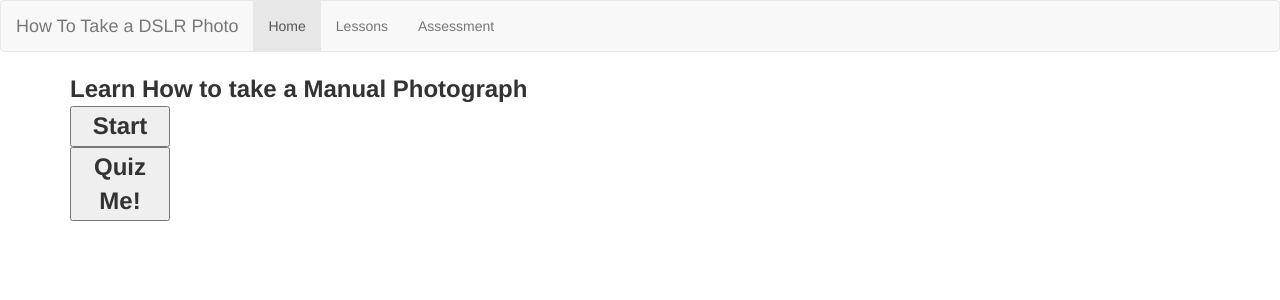
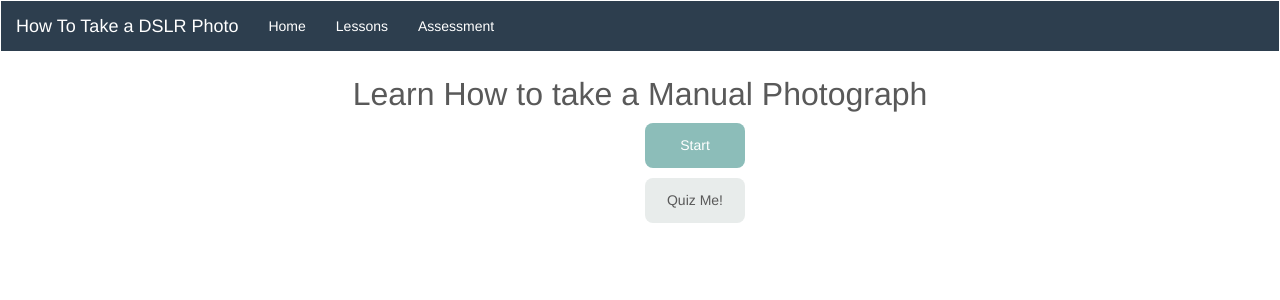
Before and after one commit to shivanipatel16/photography-website, a Flask app: page / in a window 1280 px wide. Shown: the top 300 px of the page. Run offline with Flask 2, Linux system fonts and the light colour scheme; some libraries are stand-ins or nearby versions.

Commit message:
added some styling

```diff
--- a/static/home.css
+++ b/static/home.css
@@ -1,8 +1,58 @@
 .title {
-  font-weight: bold;
-  font-size: x-large;
+  text-align: center;
+  font-weight: 500;
+  font-size: xx-large;
+  color: #595959;
 }
 
-button {
+.button1 {
+  color: white;
+  background-color: #8cbdb9;
   width: 100px;
+  height: 45px;
+  margin: 5px;
+  position:relative;
+  left:50%;
+  border: none;
+  border-radius: 8px;
 }
+
+.button2 {
+  color: #595959;
+  background-color: #e8eceb;
+  width: 100px;
+  height: 45px;
+  margin: 5px;
+  text-align: center;
+  position:relative;
+  left:50%;
+  border: none;
+  border-radius: 8px;
+}
+
+.container-fluid {
+  background-color: #2d3e4e;
+}
+
+ul {
+  background-color: #2d3e4e;
+  color: white;
+}
+
+a {
+  color: white;
+}
+.navbar-brand:hover {
+  none;
+}
+
+.navbar-text {
+  color: white;
+  margin: 0px;
+}
+/* ul:hover {
+  background-color: #8cbdb9;
+} */
+.active {
+  color: #8cbdb9;
+}
--- a/static/home.js
+++ b/static/home.js
@@ -7,4 +7,3 @@ $(document).ready(function () {
         window.location = "/assessment_start"
     })
 });
-s
--- a/templates/assessment_start.html
+++ b/templates/assessment_start.html
@@ -1,5 +1,4 @@
 {% extends "layout.html" %} {% block content %}
-
 
 <script>
 
--- a/templates/home.html
+++ b/templates/home.html
@@ -1,19 +1,19 @@
 {% extends "layout.html" %} {% block content %}
 
 <head>
-    <link rel="stylesheet" href="{{url_for('static', filename='home.css')}}" />
-    <script
-    type="text/javascript"
-    src="{{ url_for('static', filename='home.js') }}"
-  ></script>
+  <link rel="stylesheet" href="{{url_for('static', filename='home.css')}}" />
+  <script type="text/javascript" src="{{ url_for('static', filename='home.js') }}"></script>
 </head>
+
 <body>
-<div class="title">Learn How to take a Manual Photograph<div>
-<button id="start">Start</button>
-<br>
-<button id="quiz">Quiz Me!</button>
+  <div class="title">
+    Learn How to take a Manual Photograph
+  </div>
+
+      <button class="button1" id="start">Start</button>
+      <br>
+      <button class="button2" id="quiz">Quiz Me!</button>
 
 </body>
 
-
 {% endblock %}
--- a/templates/layout.html
+++ b/templates/layout.html
@@ -7,10 +7,12 @@
   <link rel="stylesheet" href="https://maxcdn.bootstrapcdn.com/bootstrap/3.4.1/css/bootstrap.min.css">
   <script src="https://ajax.googleapis.com/ajax/libs/jquery/3.6.0/jquery.min.js"></script>
   <script src="https://maxcdn.bootstrapcdn.com/bootstrap/3.4.1/js/bootstrap.min.js"></script>
+  <link rel="stylesheet" href="{{url_for('static', filename='home.css')}}" />
+
 </head>
 <body>
 
-<nav class="navbar navbar-default">
+<nav class="navbar">
   <div class="container-fluid">
     <div class="navbar-header">
       <a class="navbar-brand">How To Take a DSLR Photo</a>
--- a/templates/lesson_interactive.html
+++ b/templates/lesson_interactive.html
@@ -30,6 +30,6 @@
 <div id="setting"></div>
 <img id="image" class="static-img" alt="image for interactive element" src="">
 
-
+<br>
 <button id="lesson">Back to Lesson</button>
 {% endblock %}
--- a/templates/lesson_static.html
+++ b/templates/lesson_static.html
@@ -2,6 +2,7 @@
 
 <head>
   <link rel="stylesheet" href="{{url_for('static', filename='lesson.css')}}" />
+  <script type="text/javascript" src="{{ url_for('static', filename='home.js') }}"></script>
 </head>
 
 <body>
```
Also changed, not shown: templates/lesson.html (+9 -6 lines).
